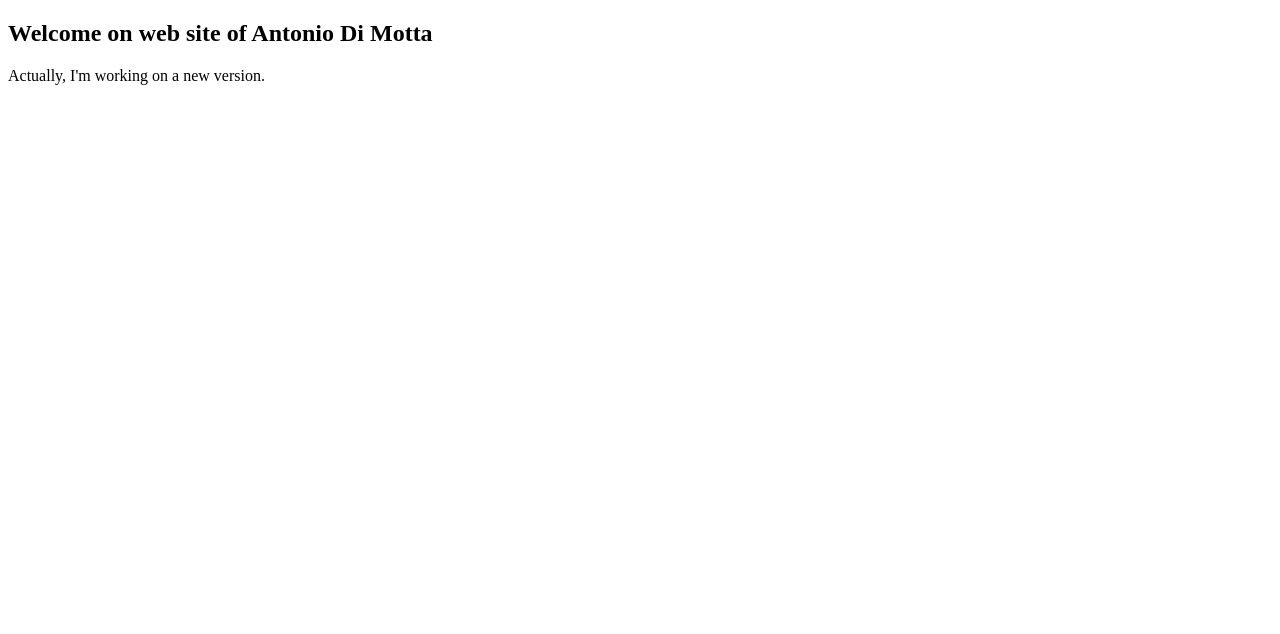
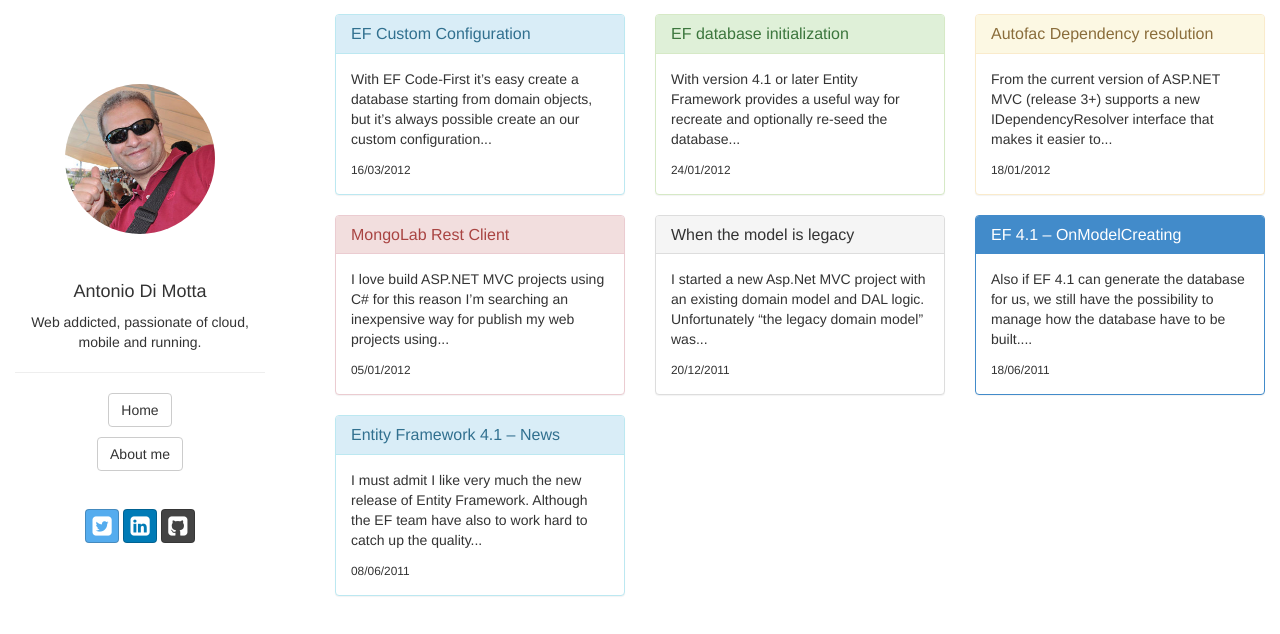
Before and after one commit to shredtechular/antdimot.github.io, a plain HTML site: page index.html in a window 1280 px wide. Drawn offline with Linux system fonts and the light colour scheme.

Commit message:
first public release

```diff
--- a/css/custom.css
+++ b/css/custom.css
@@ -19,7 +19,7 @@ div.adm-avatar {
 }
 
 div.adm-caption {
-    width:300px;
+    width:250px;
     text-align: center;
     padding-bottom: 2em;
 }
--- a/index.html
+++ b/index.html
@@ -1,13 +1,102 @@
 <!DOCTYPE html>
-<html>
-<head lang="en">
+<html lang="en" ng-app="adm">
+<head>
     <meta charset="UTF-8">
-    <title>Antonio Di Motta</title>
+    <meta http-equiv="X-UA-Compatible" content="IE=edge">
+    <meta name="viewport" content="width=device-width, initial-scale=1">
+    <title>ADIMO</title>
+    <link rel="stylesheet" type="text/css" href="css/bootstrap.min.css" />
+    <link rel="stylesheet" type="text/css" href="css/font-awesome.min.css" />
+    <link rel="stylesheet" type="text/css" href="css/bootstrap-social.css" />
+    <link rel="stylesheet" type="text/css" href="css/custom.css" />
+    <script src="js/jquery-2.1.1.min.js" language="JavaScript"></script>
+    <script src="js/bootstrap.min.js" language="JavaScript"></script>
+    <script src="js/angular.min.js" language="JavaScript"></script>
+    <script src="js/Markdown.Converter.js" language="JavaScript"></script>
+    <script src="js/custom.js" lang="Javascript"></script>
+    <script lang="Javascript">
+        function showArticle(obj) {
+            var mkconverter = new Markdown.Converter();
+            var fileName = obj.id;
+            var url = $("#website").val() + "/data/" + fileName;
+
+            $.get(url, function( articleMD ) {
+                var result = mkconverter.makeHtml(articleMD);
+                $("#articleDetail").html(result);
+                $("#articleList").hide();
+                $("#articleDetail").show();
+            });
+        }
+
+        function showHome() {
+            $("#articleDetail").html('');
+            $("#articleDetail").hide();
+            $("#articleList").show();
+        }
+    </script>
 </head>
 <body>
 
-<h2>Welcome on web site of Antonio Di Motta</h2>
-<p>Actually, I'm working on a new version.</p>
+<div class="container-fluid">
+    <div class="row">
+        <div class="col-lg-3 col-md-3 col-sm-4 col-xs-12">
+            <div class="adm-header-panel" ng-controller="InfoCtrl">
+                <input type="hidden" id="website" value="{{website}}">
+                <div class="adm-avatar">
+                    <img class="img-circle" src="images/tony_small3b.jpg" align="{{author}}" width="150px" height="150px">
+                </div>
+                <div class="adm-caption">
+                    <p class="lead"><h4>{{author}}</h4></p>
+                    <p>{{description}}</p>
+                    <hr>
+                    <p><a href="#" onclick="showHome();return false;" class="btn btn-default">Home</a></p>
+                    <p><a href="#" id="aboutme.md" onclick="showArticle(this);return false;" class="btn btn-default">About me</a></p>
+                    <!--<p><a href="resume.html" class="btn btn-default">My resume</a></p>-->
+                </div>
+                <div class="adm-social">
+                    <p>
+                        <a class="btn btn-social-icon btn-twitter" href="{{twitter}}">
+                            <i class="fa fa-twitter-square"></i>
+                        </a>
+                        <a class="btn btn-social-icon btn-linkedin" href="{{linkedin}}">
+                            <i class="fa fa-linkedin-square"></i>
+                        </a>
+                        <a class="btn btn-social-icon btn-github" href="{{github}}">
+                            <i class="fa fa-github-square"></i>
+                        </a>
+                    </p>
+                </div>
+            </div>
+        </div>
+
+        <div class="col-lg-9 col-md-9 col-sm-8 col-xs-12" id="articleList">
+            <div class="adm-workarea-panel" ng-controller="ArticleCtrl">
+                <div class="row" >
+                    <div class="col-lg-4 col-md-6" ng-repeat="item in articles">
+
+                        <div class="panel panel-{{item.color}}">
+                            <div class="panel-heading">
+                                <h3 class="panel-title">
+                                    <a href="#" id="{{item.file}}" onclick="showArticle(this);return false;">
+                                    {{item.title}}
+                                    </a>
+                                </h3>
+                            </div>
+                            <div class="panel-body">
+                                <p class="text-left">{{item.summary}}</p>
+                                <small>{{item.date}}</small>
+                            </div>
+                        </div>
+
+                    </div>
+                </div>
+            </div>
+        </div>
+
+        <div class="col-lg-9 col-md-9 col-sm-8" id="articleDetail">
+        </div>
+    </div>
+</div>
 
 </body>
 </html>
--- a/js/custom.js
+++ b/js/custom.js
@@ -8,11 +8,11 @@ app.controller('InfoCtrl', function ($scope) {
     $scope.linkedin = "https://www.linkedin.com/in/dimotta";
     $scope.github = "http://github.com/antdimot";
 
-    $scope.website = "http://localhost:63342/antdimot.github.io";
-    //$scope.website = "http://antdimot.github.io";
+    //$scope.website = "http://localhost:63342/antdimot.github.io";
+    $scope.website = "http://antdimot.github.io";
 
-    //$scope.homepage = "index.html";
-    $scope.homepage = "workindex.html";
+    $scope.homepage = "index.html";
+    //$scope.homepage = "workindex.html";
 });
 
 app.controller('ArticleCtrl', function ($scope) {
@@ -23,10 +23,36 @@ var articles  = [
     { file:'ef_custom_config.md',
       title:'EF Custom Configuration',
       summary:'With EF Code-First it’s easy create a database starting from domain objects, but it’s always possible create an our custom configuration...',
-      date:'31/10/2014' },
+      date:'16/03/2012',
+      color:'info' },
     { file:'ef_init.md',
       title:'EF database initialization',
       summary:'With version 4.1 or later Entity Framework provides a useful way for recreate and optionally re-seed the database...',
-      date:'31/10/2014' },
-    { file:'article1.md', title:'article1', summary:'bla bla bla bla bla', date:'31/10/2014' }
+      date:'24/01/2012',
+      color:'success' },
+    { file:'autofac_mvc.md',
+      title:'Autofac Dependency resolution',
+      summary:'From the current version of ASP.NET MVC (release 3+) supports a new IDependencyResolver interface that makes it easier to...',
+      date:'18/01/2012',
+      color:'warning' },
+    { file:'mongo_lab_restc.md',
+        title:'MongoLab Rest Client',
+        summary:'I love build ASP.NET MVC projects using C# for this reason I’m searching an inexpensive way for publish my web projects using...',
+        date:'05/01/2012',
+        color:'danger' },
+    { file:'model_legacy.md',
+        title:'When the model is legacy',
+        summary:'I started a new Asp.Net MVC project with an existing domain model and DAL logic. Unfortunately “the legacy domain model” was...',
+        date:'20/12/2011',
+        color:'default' },
+    { file:'ef_onmodel.md',
+        title:'EF 4.1 – OnModelCreating',
+        summary:'Also if EF 4.1 can generate the database for us, we still have the possibility to manage how the database have to be built....',
+        date:'18/06/2011',
+        color:'primary' },
+    { file:'ef41_news.md',
+        title:'Entity Framework 4.1 – News',
+        summary:'I must admit I like very much the new release of Entity Framework. Although the EF team have also to work hard to catch up the quality...',
+        date:'08/06/2011',
+        color:'info' }
 ];
```
Also changed, not shown: workindex.html (deleted, +0 -102 lines), 5 other files.
